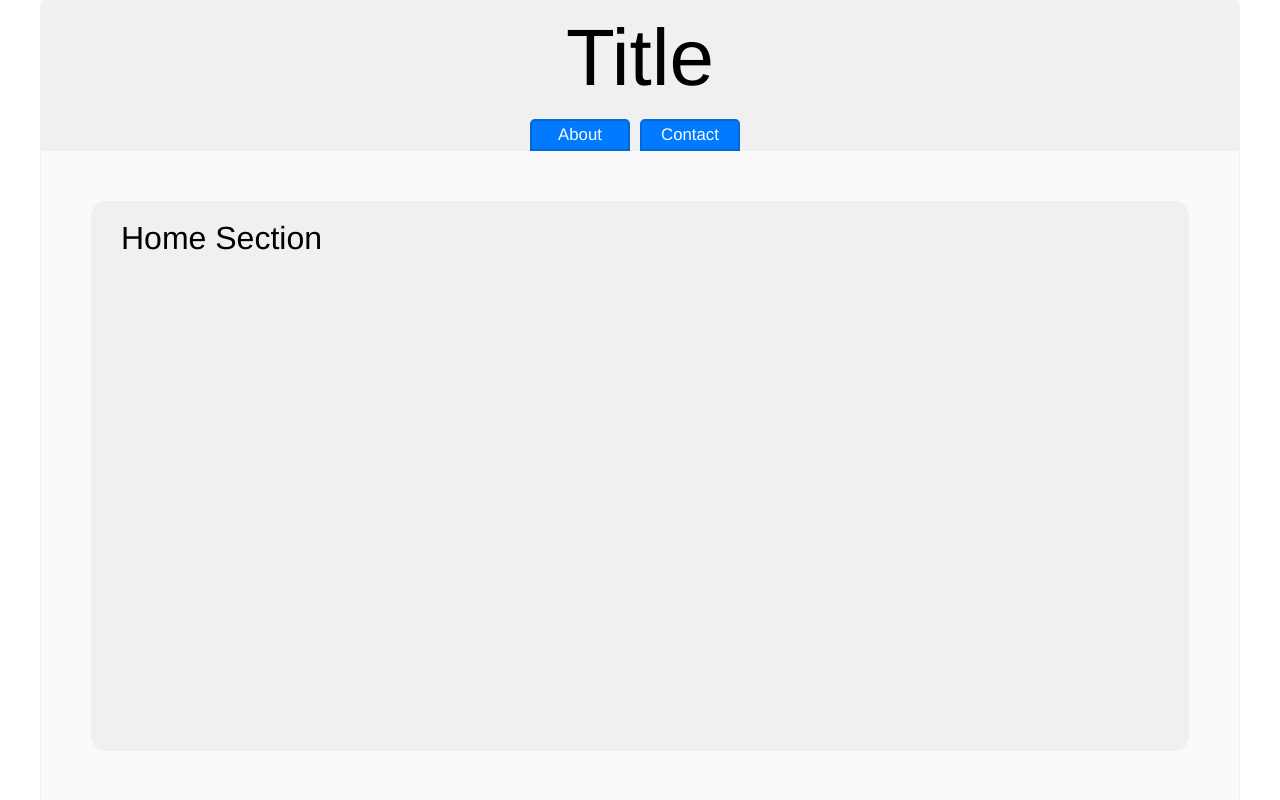
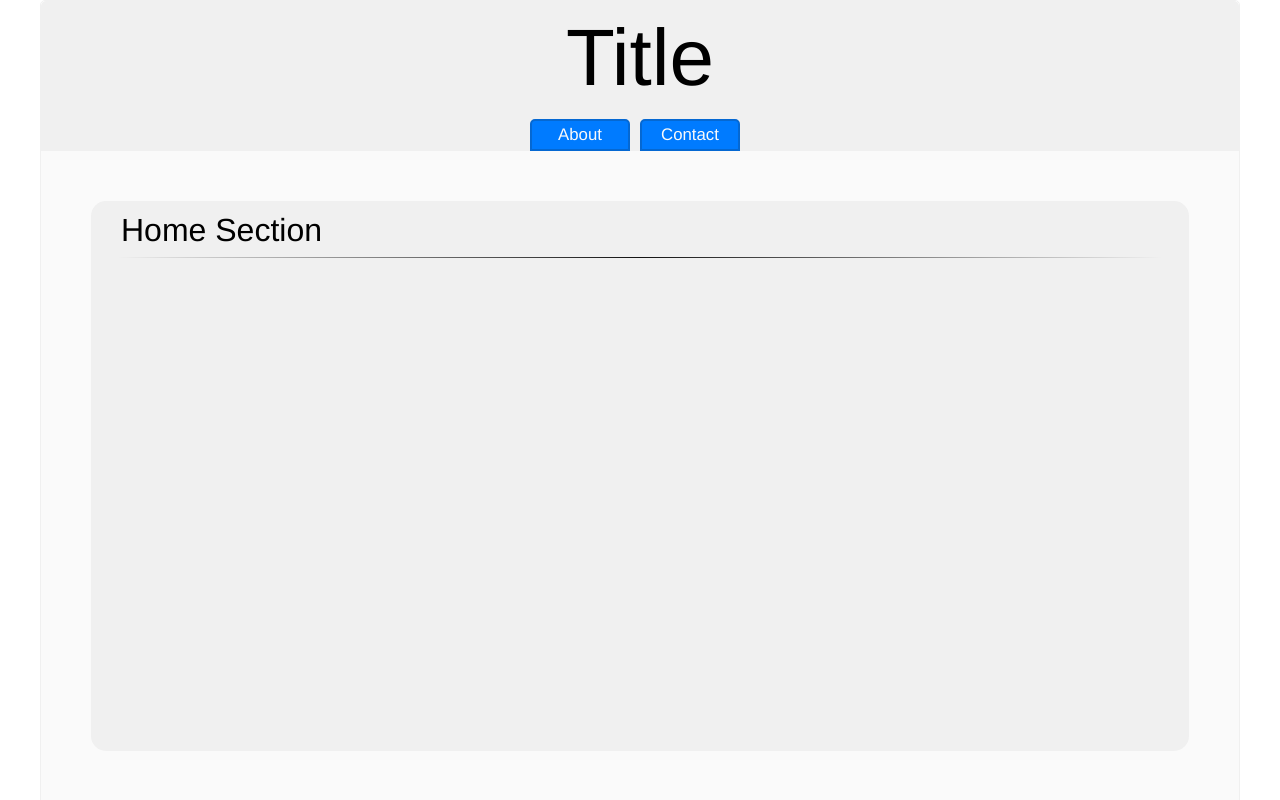
Before and after one commit to wchrapcynski/wc-component-component-library, a React (Create React App) app: page / in a window 1280 px wide. Shown: the top 800 px of the page. Built offline with nearby package versions, Linux system fonts and the light colour scheme.

Commit message:
Added HR to section header

```diff
--- a/src/components/cards/cards.scss
+++ b/src/components/cards/cards.scss
@@ -76,21 +76,29 @@
     justify-content: center;
     align-items: center;
     flex-direction: column;
+    hr {
+      background-image: linear-gradient(to right, $white-2, $black-1, $white-2);
+      height: 1px;
+      width: 95%;
+      border: 0;
+    }
     .card-header {
       width: 100%;
-      height: 75px;
+      height: 50px;
       display: flex;
       justify-content: space-between;
-      align-items: center;
+      align-items: flex-end;
       .card-header-item {
         margin: 0 30px;
       }
     }
     .card-body {
-      height: calc(100% - 150px);
+      height: calc(100% - 100px);
+      width: 100%;
     }
     .card-footer {
-      height: 75px;
+      width: 100%;
+      height: 50px;
       display: flex;
       justify-content: center;
       align-items: center;
--- a/src/components/cards/sectioncard.js
+++ b/src/components/cards/sectioncard.js
@@ -9,9 +9,14 @@ function SectionCard(props) {
       id={props.id}>
       <div className={`${props.cardColorType} ${props.boxSize} radius15 card`}>
         <div className="card-header">
-          <div className="card-header-item font-size-2">{props.description}</div>
-          <div className="card-header-item">{props.toTop ? <a href="#Top">To Top</a> : ""}</div>
+          <div className="card-header-item font-size-2">
+            {props.description}
+          </div>
+          <div className="card-header-item">
+            {props.toTop ? <a href="#Top">To Top</a> : ""}
+          </div>
         </div>
+        <hr />
         <div className="card-body"></div>
         <div className="card-footer"></div>
       </div>
```
